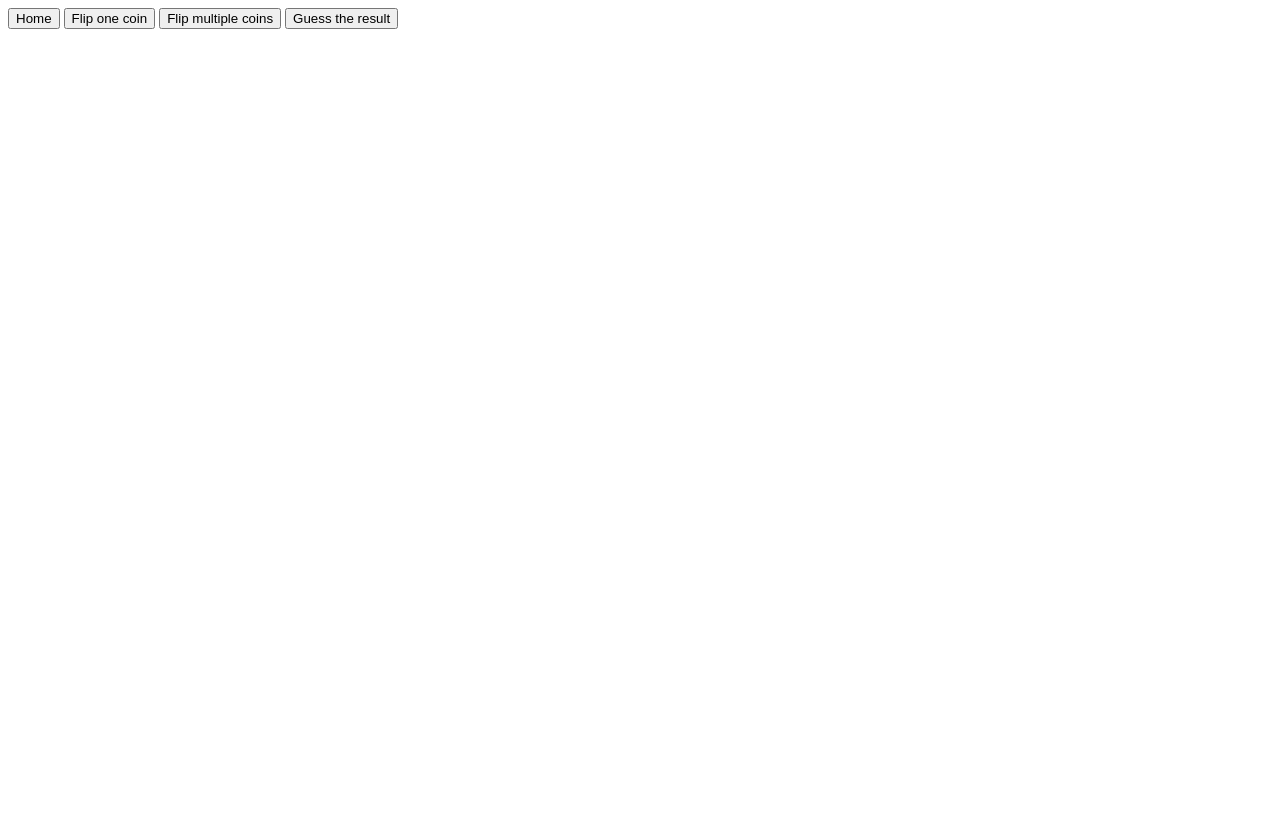
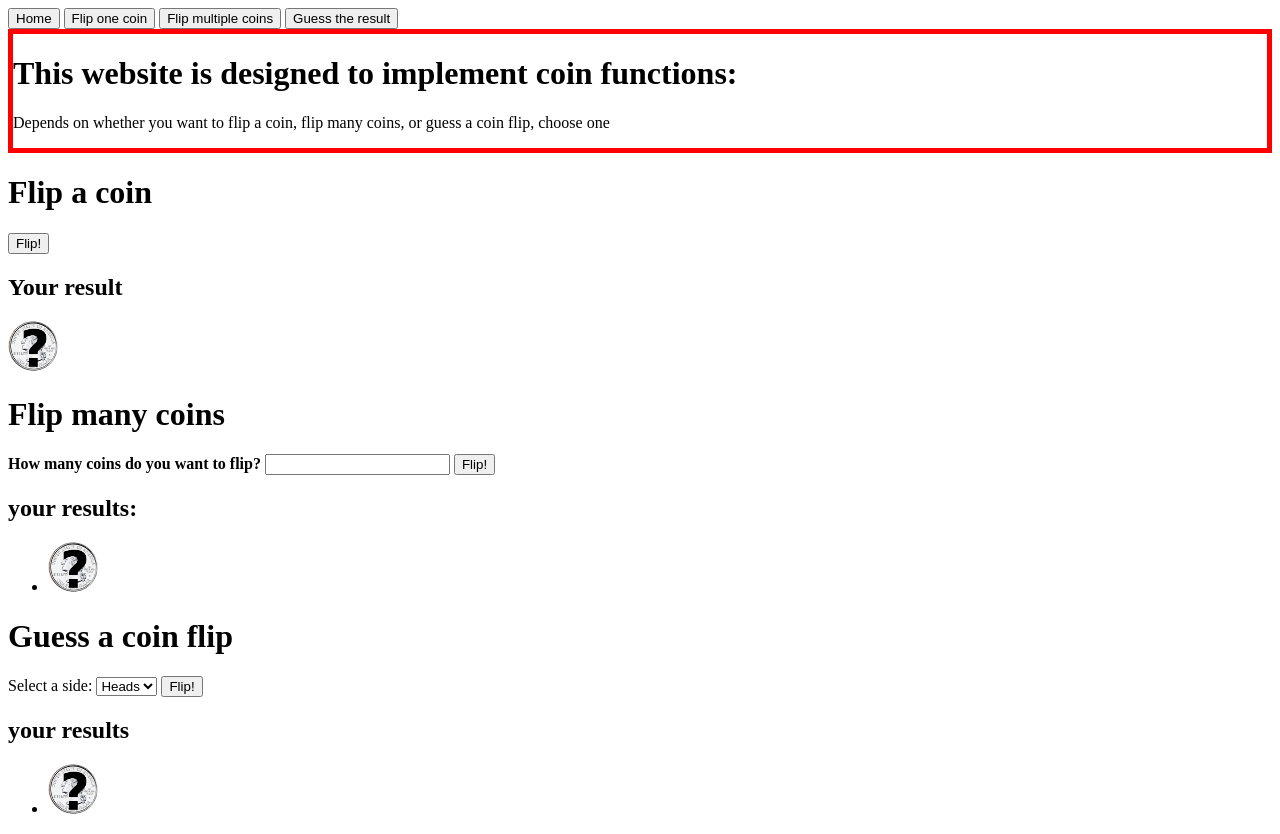
Before and after one commit to comp426-2022-spring/a05-Xixiang-Liu, a website: page public/index.html in a window 1280 px wide. Before the commit the page ends 800 px from the top, so only its background shows below. Drawn offline with Linux system fonts and the light colour scheme.

Commit message:
install required stuff and write index.html

```diff
--- a/package.json
+++ b/package.json
@@ -21,7 +21,7 @@
     "coinserver",
     "API"
   ],
-  "author": "YOU",
+  "author": "Xixiang-Liu",
   "license": "GPL-3.0-or-later",
   "bugs": {
     "url": "https://github.com/comp426-2022-spring/a05-johnmar3/issues"
@@ -29,9 +29,9 @@
   "homepage": "https://github.com/comp426-2022-spring/a05-johnmar3#readme",
   "dependencies": {
     "better-sqlite3": "^7.5.1",
-    "express": "^4.17.3",
+    "express": "^4.18.1",
     "minimist": "^1.2.6",
     "morgan": "^1.10.0",
-    "nodemon": "^2.0.15"
+    "nodemon": "^2.0.16"
   }
 }
--- a/public/index.html
+++ b/public/index.html
@@ -32,18 +32,60 @@
       <button id="multinav">Flip multiple coins</button>
       <button id="guessnav">Guess the result</button>
     </nav>
-    <div id="home">
 
+    <div id="home" class="active">
+      <h1>This website is designed to implement coin functions:</h1>
+      <p>Depends on whether you want to flip a coin, flip many coins, or guess a coin flip, choose one
     </div>
-    <div id="single" class="hidden">
 
+    <div id="single" class="inactive">
+      <h1>Flip a coin</h1>
+		  <button id="coin">Flip!</button>
+		  <h2>Your result</h2>
+		  <p><span id="result"></span></p>
+		  <img src="assets/img/coin.png" id="quarter" class="bigcoin">
     </div>
-    <div id="multi" class="hidden">
 
+    <div id="multi" class="inactive">
+      <h1>Flip many coins</h1>
+      <form id="coins">
+				<label for="number">
+					<strong>How many coins do you want to flip?</strong>
+				</label>
+				<input type="number" name="number" id="number">
+				<input type="submit" value="Flip!">
+			</form>
+			<h2>your results:</h2>
+			<p id="heads"></p>
+			<p id="tails"></p>
+			<ul id="coinlist">
+			  <li>
+			    <img src="assets/img/coin.png" class="bigcoin">
+        </li>
+      </ul>
     </div>
-    <div id="guess" class="hidden">
 
+    <div id="guess" class="inactive">
+      <h1>Guess a coin flip</h1>
+      <form id="call">
+        <label for="side">Select a side:</label>
+        <select name="guess" id="guess" form="call">
+          <option value="heads">Heads</option>
+          <option value="tails">Tails</option>
+        </select>
+        <input type="submit" value="Flip!">
+      </form>
+      <h2>your results</h2>
+      <p><span id="choice"><span></p>
+      <p><span id="actual"><span></p>
+      <p><span id="results"><span></p>
+      <ul id="coingame">
+			  <li>
+			    <img src="assets/img/coin.png" class="bigcoin">
+        </li>
+      </ul>
     </div>
-	<script src="main.js"></script>
+
+  <script src="main.js"></script>
   </body>
 </html>
```
Also changed, not shown: index.js (+19 -1 lines), 1 other file.
